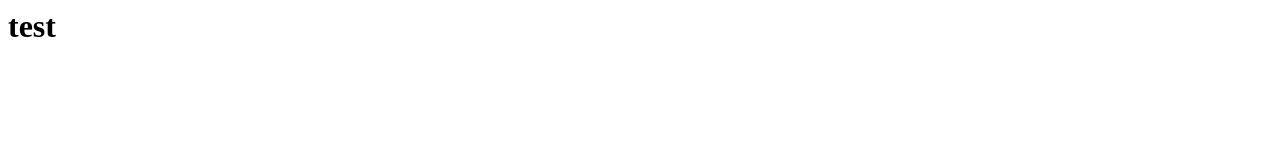
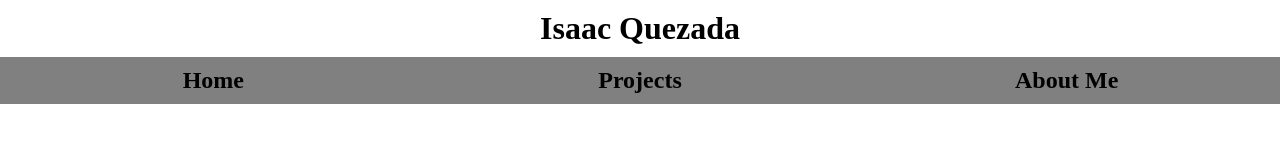
Before and after one commit to IQuesadilla/website, a plain HTML site: page index.html in a window 1280 px wide. Drawn offline with Linux system fonts and the light colour scheme.

Commit message:
new file:   about.html 	new file:   assets/images/isaac/reindeer.jpg 	modified:   assets/styles/index.css 	modified:   index.html 	new file:   projects.html

```diff
--- a/assets/styles/index.css
+++ b/assets/styles/index.css
@@ -0,0 +1,34 @@
+html, body {
+    margin: 0px;
+    padding: 0px;
+}
+
+h1 {
+    text-align: center;
+    margin: 10px 0px;
+}
+
+ul {
+    width: 100%;
+    margin: 0px;
+    padding: 0px;
+}
+
+li {
+    background-color: grey;
+    color: black;
+    width: 33.333%;
+    float: left;
+    display: block;
+    padding: 10px 0px;
+    font-weight: bold;
+    font-size: x-large;
+    text-align: center;
+    text-decoration: none;
+    list-style-type: none;
+}
+
+li:hover {
+    color: white;
+    background-color: black;
+}
--- a/index.html
+++ b/index.html
@@ -4,6 +4,11 @@
         <link rel="stylesheet" type="text/css" href="assets/styles/index.css">
     </head>
     <body>
-        <h1>test</h1>
+        <h1>Isaac Quezada</h1>
+        <ul>
+            <a href="./index.html"><li>Home</li></a>
+            <a href="./projects.html"><li>Projects</li></a>
+            <a href="./about.html"><li>About Me</li></a>
+        </ul>
     </body>
 </html>
```
Also changed, not shown: about.html (added), assets/images/isaac/reindeer.jpg (added), projects.html (added).
